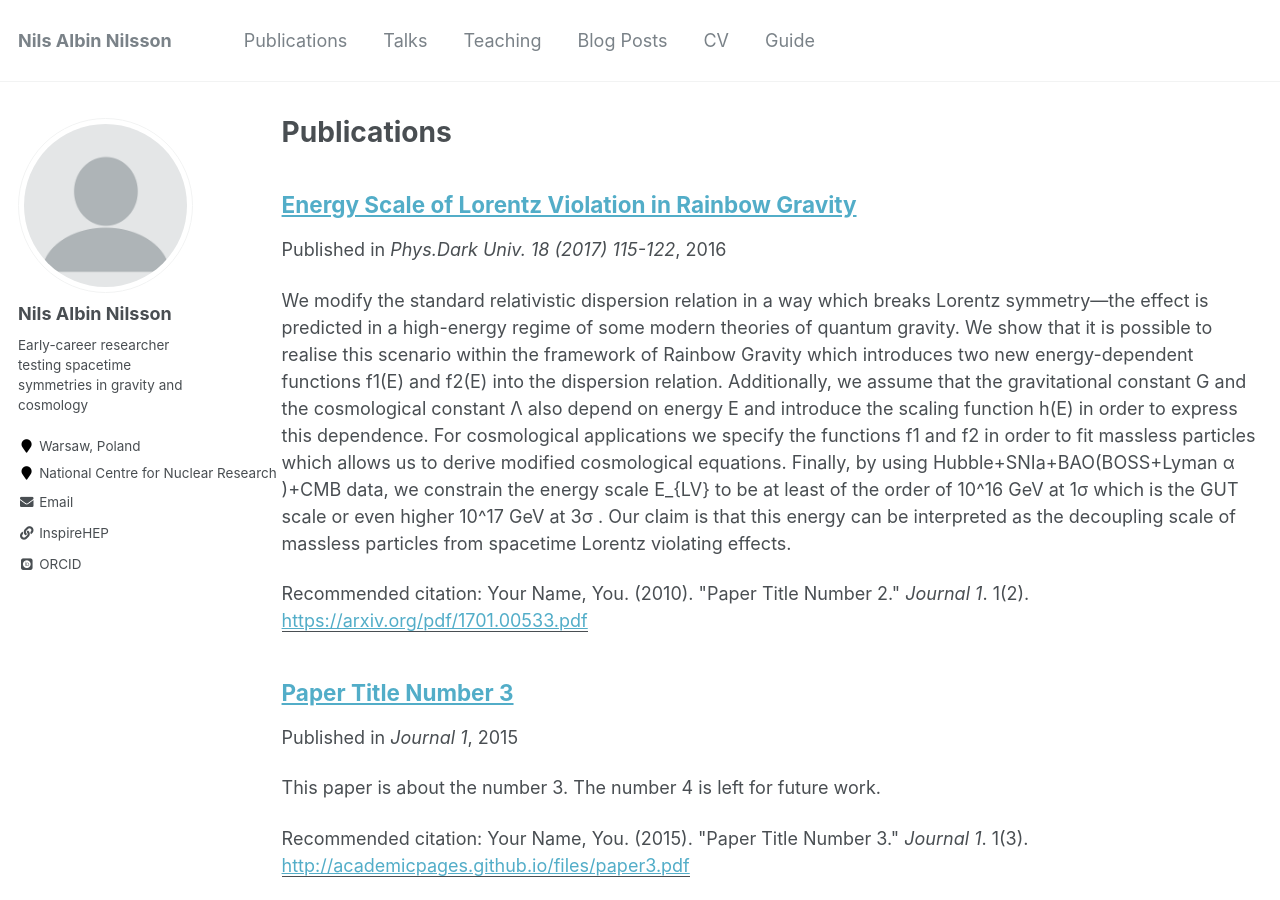
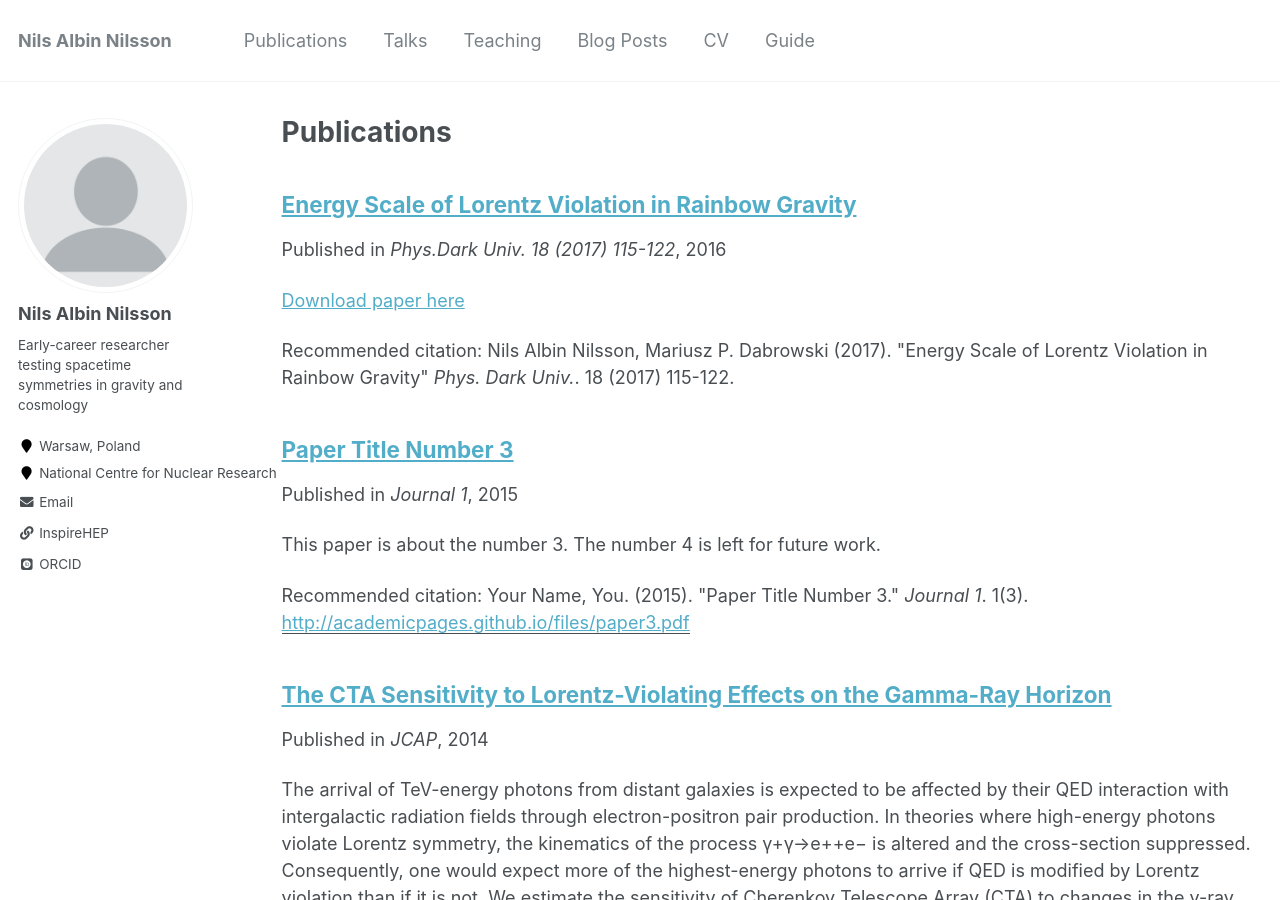
Before and after one commit to nilsanilsson/nilsanilsson.github.io, a Jekyll site: the page built from _pages/publications.md, in a window 1280 px wide and 900 px high. Built offline with Jekyll 4.4.1, drawn with Linux system fonts in a browser that asks for light colours; some web fonts are replaced.

Commit message:
Initial commit

```diff
--- a/_pages/publications.md
+++ b/_pages/publications.md
@@ -5,7 +5,7 @@ permalink: /publications/
 author_profile: true
 ---
 
-{% if author.googlescholar %}
+{% if author.inspire %}
   You can also find my articles on <u><a href="{{author.inspire}}">my InspireHEP profile</a>.</u>
 {% endif %}
 
--- a/_publications/2017-rainbow.md
+++ b/_publications/2017-rainbow.md
@@ -2,15 +2,9 @@
 title: "Energy Scale of Lorentz Violation in Rainbow Gravity"
 collection: publications
 permalink: /publication/2017-rainbow
-excerpt: 'We modify the standard relativistic dispersion relation in a way which breaks Lorentz symmetry—the effect is predicted in a high-energy regime of some modern theories of quantum gravity. We show that it is possible to realise this scenario within the framework of Rainbow Gravity which introduces two new energy-dependent functions f1(E) and f2(E) into the dispersion relation. Additionally, we assume that the gravitational constant G and the cosmological constant Λ also
-depend on energy E and introduce the scaling function h(E) in order to express this dependence. For cosmological applications we specify the functions f1 and f2 in order to fit massless particles which allows us to derive modified cosmological equations. Finally, by using Hubble+SNIa+BAO(BOSS+Lyman α )+CMB data, we constrain the energy scale E_{LV} to be at least of the order of 10^16 GeV at 1σ which is the GUT scale or even higher 10^17 GeV at 3σ . Our claim is that this energy can be
-interpreted as the decoupling scale of massless particles from spacetime Lorentz violating effects.'
 date: 2016-12-31
 venue: 'Phys.Dark Univ. 18 (2017) 115-122'
-paperurl: 'https://arxiv.org/pdf/1701.00533.pdf'
-citation: 'Your Name, You. (2010). &quot;Paper Title Number 2.&quot; <i>Journal 1</i>. 1(2).'
+citation: 'Nils Albin Nilsson, Mariusz P. Dabrowski (2017). "Energy Scale of Lorentz Violation in Rainbow Gravity" <i>Phys. Dark Univ.</i>. 18 (2017) 115-122.'
 ---
 
 [Download paper here](https://arxiv.org/pdf/1701.00533.pdf)
-
-Recommended citation: Nils Albin Nilsson, Mariusz P. Dabrowski (2017). "Energy Scale of Lorentz Violation in Rainbow Gravity" <i>Phys. Dark Univ.</i>. 18 (2017) 115-122.
```
